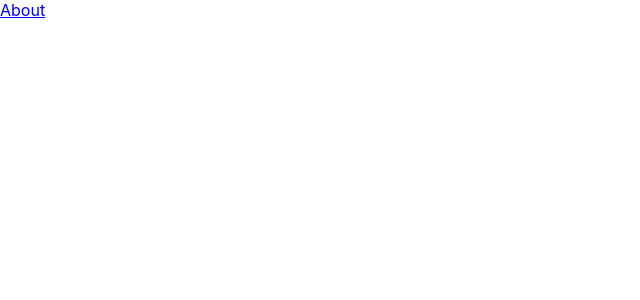
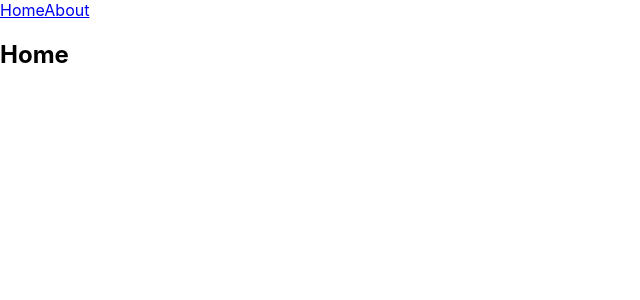
Before and after one commit to mohammadm8r/mohammadmr8.github.io, a React (Create React App) app: page / in a window 1280 px wide. Shown: the top 300 px of the page, without its empty margins (0-640 px from the left). Built offline with nearby package versions, Linux system fonts and the light colour scheme.

Commit message:
Update App.js

```diff
--- a/src/App.js
+++ b/src/App.js
@@ -14,8 +14,10 @@ class App extends Component {
     return (
       <Router basename='/'>
         <div>
+          <Link to="/">Home</Link>
           <Link to="/mainpage">About</Link>
           <Switch>
+            <Route exact path="/" component={Home} />
             <Route exact path="/mainpage" component={MainPage} />
           </Switch>
         </div>
@@ -23,5 +25,5 @@ class App extends Component {
     )
   }
 }
-
+const Home = () => <div><h2>Home</h2></div>
 export default App;
```
